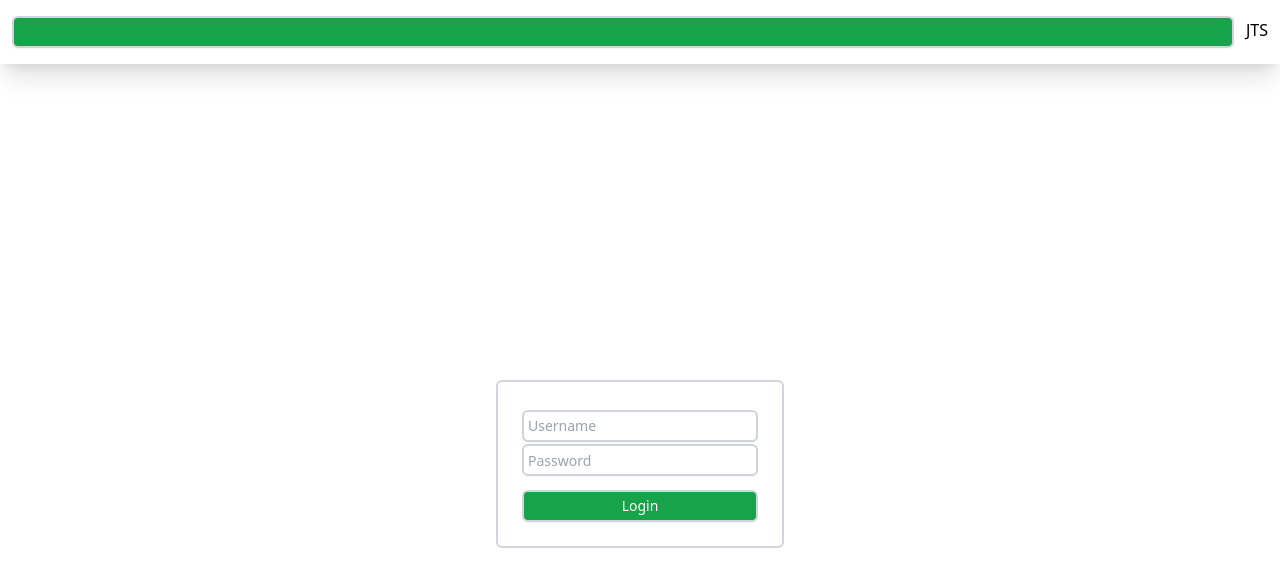
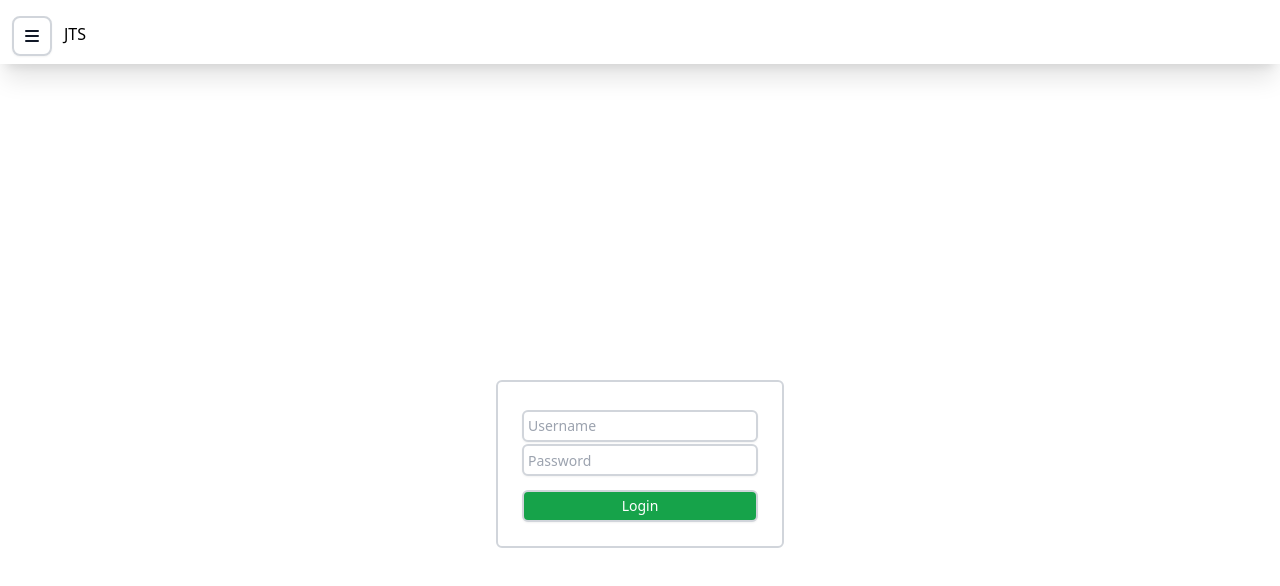
Before and after one commit to JRCRT/ticketing_system, a Vue app in the folder ticketing_system_ui/: page / in a window 1280 px wide. Shown: the top 586 px of the page. Built offline with nearby package versions, Linux system fonts and the light colour scheme.

Commit message:
navbar added

```diff
--- a/ticketing_system_ui/src/style.css
+++ b/ticketing_system_ui/src/style.css
@@ -1,6 +1,7 @@
 @tailwind base;
 @tailwind components;
 @tailwind utilities;
+
 @layer base {
   body.prevent-scroll {
     @apply overflow-hidden;
@@ -24,8 +25,101 @@
   }
 
   /* Selection */
-  ::selection {
+  /*   ::selection {
     @apply bg-primary;
+  } */
+
+  /*Icon Style*/
+  .icon-sm {
+    @apply h-5 w-5 !important;
+  }
+
+  .icon-md {
+    @apply h-5 w-5 !important;
+  }
+
+  .icon-lg {
+    @apply h-6 w-6 !important;
+  }
+
+  .button {
+    @apply inline-block text-center px-3 py-2 rounded-lg max-w-md transition-colors;
+  }
+
+  .button-rounded {
+    @apply rounded-full !important;
+  }
+
+  .button > svg {
+    @apply mr-1 icon-sm inline-block;
+  }
+
+  .button-block {
+    @apply block w-full mx-auto;
+  }
+
+  .button-primary {
+    @apply text-white bg-primary hover:bg-darkPrimary;
+  }
+
+  .button-secondary {
+    @apply text-primary hover:text-white bg-light2 hover:bg-primary ring-primary ring-2 ring-inset;
+  }
+
+  .button-transparent {
+    @apply text-dark3 bg-transparent hover:bg-lightSecondary;
+  }
+
+  .button-light {
+    @apply bg-light1 hover:bg-light2;
+  }
+
+  .button-danger {
+    @apply text-white bg-danger hover:bg-darkDanger;
+  }
+
+  .button-success {
+    @apply text-white bg-success hover:bg-darkSuccess;
+  }
+
+  .button-icon {
+    @apply flex p-0 rounded-lg transition-colors;
+  }
+
+  .button-icon div {
+    @apply w-full h-full flex;
+  }
+
+  .button-icon > svg,
+  .button-icon div > svg {
+    @apply block m-auto;
+  }
+
+  .button-icon-lg {
+    @apply h-14 w-14;
+    min-width: 3.5rem;
+  }
+
+  .button-icon-lg svg {
+    @apply icon-lg;
+  }
+
+  .button-icon-md {
+    @apply h-10 w-10;
+    min-width: 2.5rem;
+  }
+
+  .button-icon-md svg {
+    @apply icon-md;
+  }
+
+  .button-icon-sm {
+    @apply h-7 w-7;
+    min-width: 1.75rem;
+  }
+
+  .button-icon-sm svg {
+    @apply icon-sm;
   }
 
   input,
```
